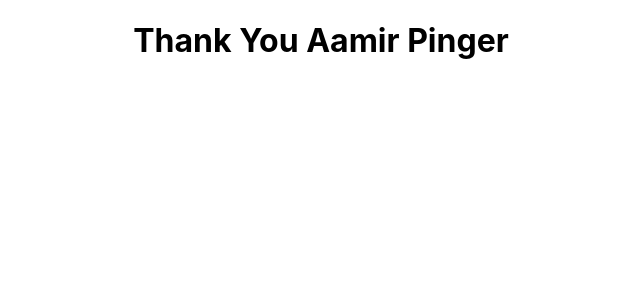
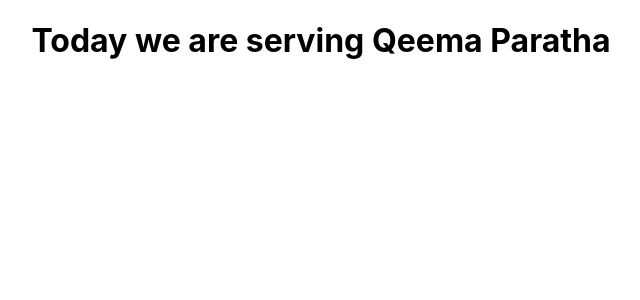
Before and after one commit to smsqadri/BC-Assignment-03, a React (Create React App) app: page / in a window 1280 px wide. Shown: the top 300 px of the page, without its empty margins (319-959 px from the left). Built offline with nearby package versions, Linux system fonts and the light colour scheme.

Commit message:
Update Breakfast.js

```diff
--- a/src/App.js
+++ b/src/App.js
@@ -1,13 +1,11 @@
 import React from 'react';
-
+import Breakfast from './Breakfast';
 import './App.css';
 
 function App() {
   return (
     <div className="App">
-      <header>
-        <h1>Thank You Aamir Pinger</h1>
-      </header>
+      <Breakfast DishName="Qeema Paratha"/>
       </div>
   );
 }
--- /dev/null
+++ b/src/Breakfast.js
@@ -0,0 +1,12 @@
+import React from 'react';
+
+function Breakfast (props){
+    return (
+        <div>
+            <h1>Today we are serving {props.DishName}</h1>
+
+        </div>
+    )
+}
+
+export default Breakfast;
```
Also changed, not shown: src/Breakfas.js (deleted).
